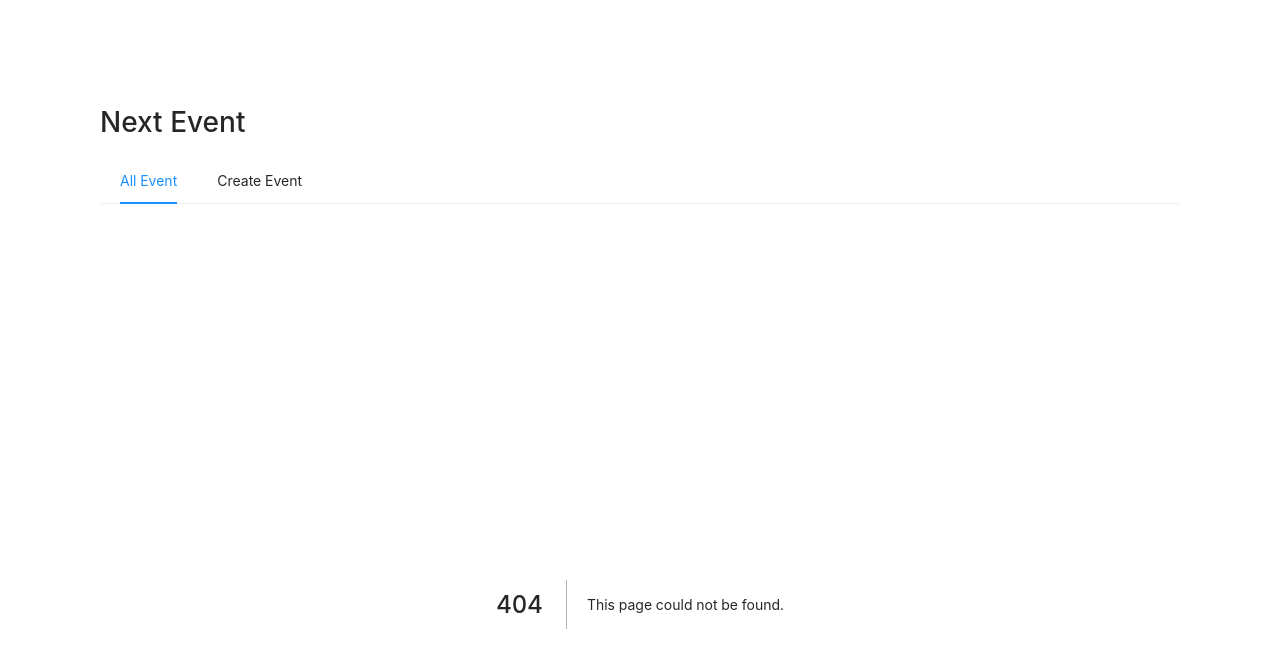
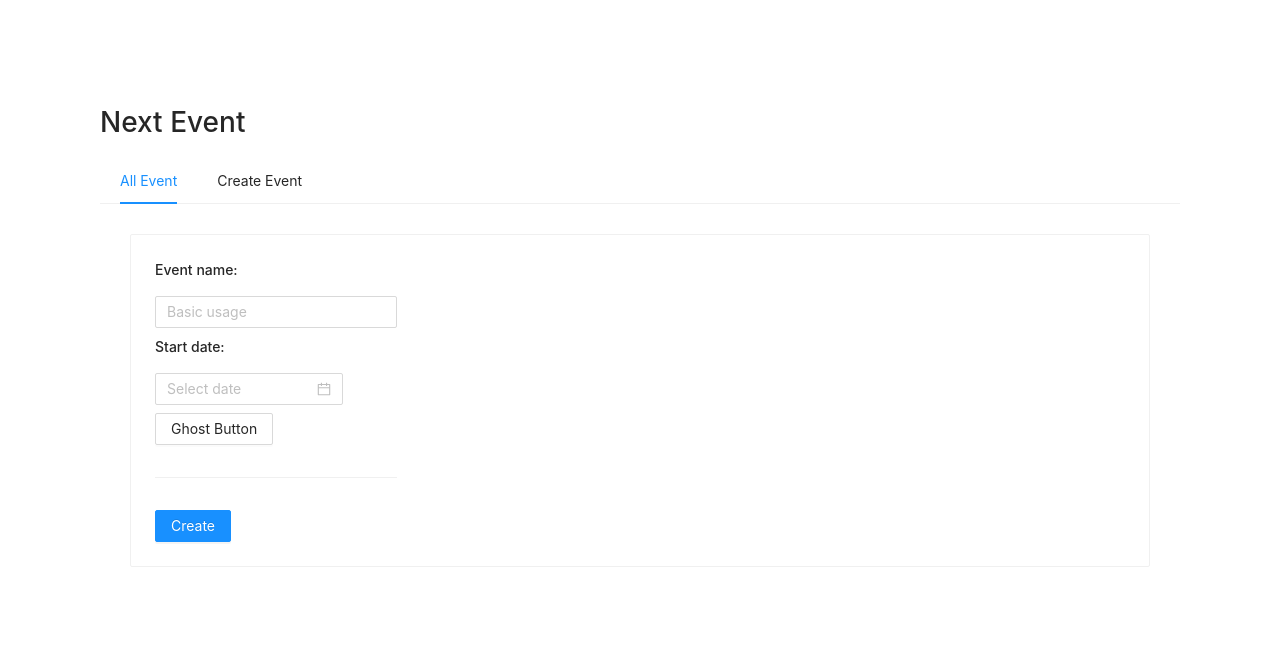
Before and after one commit to teerasej/nextflow-nextjs-web3-event-simple, a Next.js app: page /create-event in a window 1280 px wide. Before the commit this address had no page. Shown: the top 652 px of the page. Built offline with nearby package versions, Linux system fonts and the light colour scheme.

Commit message:
layout new event template

```diff
--- /dev/null
+++ b/pages/create-event.tsx
@@ -0,0 +1,31 @@
+import { CiCircleFilled } from '@ant-design/icons'
+import { Button, Card, DatePicker, Divider, Input, Space } from 'antd'
+import type { NextPage } from 'next'
+
+const Home: NextPage = () => {
+
+    const onChange = () => {
+
+    }
+
+
+
+    return (
+        <div style={{ padding: 30 }}>
+            <Card>
+                <Space direction="vertical">
+
+                    <h4>Event name:</h4>
+                    <Input placeholder="Basic usage" />
+                    <h4>Start date:</h4>
+                    <DatePicker onChange={onChange} />
+                    <Button type="ghost">Ghost Button</Button>
+                    <Divider />
+                    <Button type="primary">Create</Button>
+                </Space>
+            </Card>
+        </div>
+    )
+}
+
+export default Home
```
